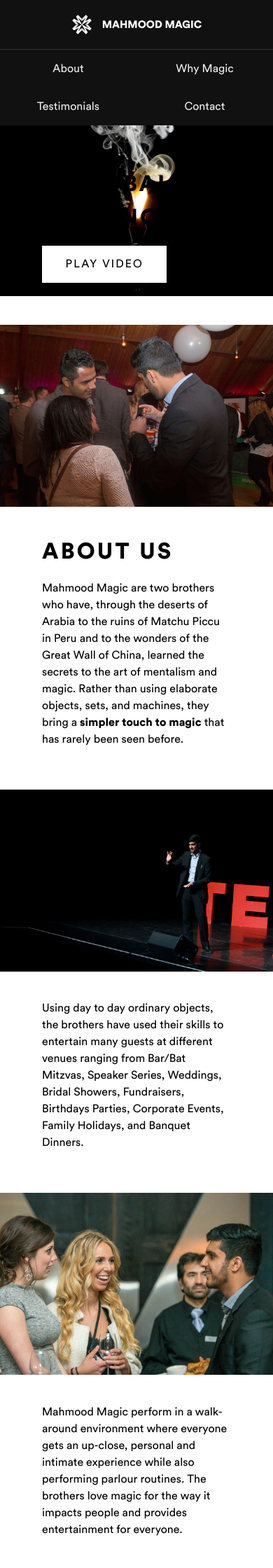
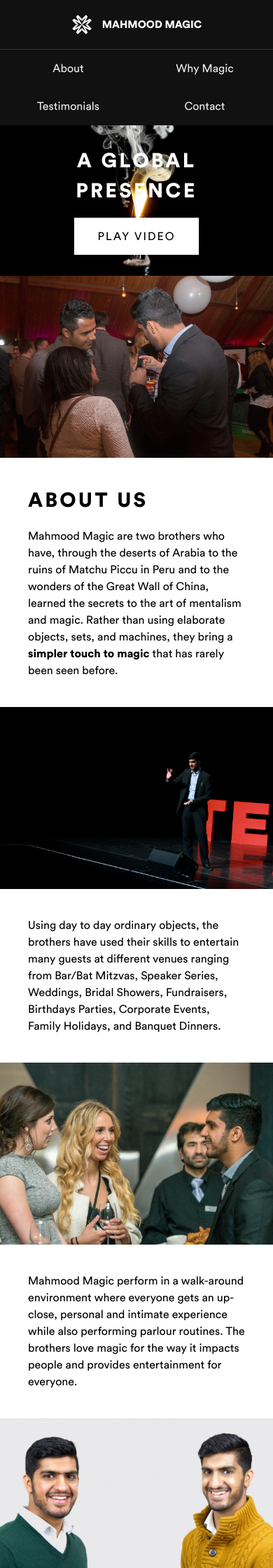
Before and after one commit to harisaurus/mahmood-magic, a Jekyll site: the page built from index.html, in a window 390 px wide. Shown: the top 2240 px of the page at 70% size. Built offline with Jekyll 4.4.1, drawn with Linux system fonts in a browser that asks for light colours; nearby versions of some CDN libraries.

Commit message:
responsive update

```diff
--- a/_sass/_footer.scss
+++ b/_sass/_footer.scss
@@ -2,7 +2,7 @@
 
 footer {
   position: relative;
-  padding: 60px;
+  padding: 40px;
   color: white;
   background-size: cover;
   background-image: url('../images/footer.jpg');
@@ -28,6 +28,10 @@
     z-index: 1;
     position: relative;
   }
+
+  @include media-query($mq-palm) {
+    padding: 60px;
+  }
 }
 
 .footer-item {
@@ -45,7 +49,12 @@
   }
 
   img {
-    width: 54px;
-    max-height: 60px;
+    width: 25px;
+    max-height: 30px;
+
+    @include media-query($mq-palm) {
+      width: 54px;
+      max-height: 60px;
+    }
   }
 }
--- a/_sass/_section.scss
+++ b/_sass/_section.scss
@@ -20,11 +20,16 @@
 
 .section--hero {
   background-image: url('../images/lightbulb.jpg');
-  padding: 60px;
+  padding: 30px;
+  background-size: cover;
+  text-align: center;
+  color: white;
 
   @include media-query($mq-palm) {
     min-height: 100vh;
+    padding: 60px;
     background-size: cover;
+    text-align: left;
 
     .section-content {
       position: absolute;
@@ -38,7 +43,7 @@
 }
 
 .section--about-one {
-  padding: 60px;
+  padding: 40px;
   padding-top: 77vw;
   background-image: url('../images/about-one.jpg');
 
@@ -56,7 +61,7 @@
 }
 
 .section--about-two {
-  padding: 60px;
+  padding: 40px;
   padding-top: 77vw;
   background-image: url('../images/about-two.jpg');
   background-position: top right;
@@ -73,7 +78,7 @@
 }
 
 .section--about-three {
-  padding: 60px;
+  padding: 40px;
   padding-top: 77vw;
   background-image: url('../images/about-three.jpg');
 
@@ -92,7 +97,7 @@
 
 .section--why {
   background-image: url('../images/why.jpg');
-  padding: 60px;
+  padding: 40px;
   padding-top: 66vw;
 
   @include media-query($mq-palm) {
--- a/_sass/_testimonials.scss
+++ b/_sass/_testimonials.scss
@@ -2,10 +2,8 @@
   position: relative;
   background-size: contain;
   background-repeat: no-repeat;
-  padding-left: 60px;
-  padding-right: 60px;
-  padding-bottom: 23px;
-  padding-top: 40vw;
+  padding: 40px;
+  padding-top: 48vw;
   @include media-query($mq-palm) {
     padding: 170px 60px;
     background-size: cover;
--- a/_sass/_typography.scss
+++ b/_sass/_typography.scss
@@ -33,7 +33,11 @@
 
 h2 {
   text-transform: uppercase;
-  font-size: 2rem;
+  font-size: 1.8rem;
   margin-bottom: 1rem;
   letter-spacing: 0.2rem;
+
+  @include media-query($mq-palm) {
+    font-size: 2rem;
+  }
 }
```
